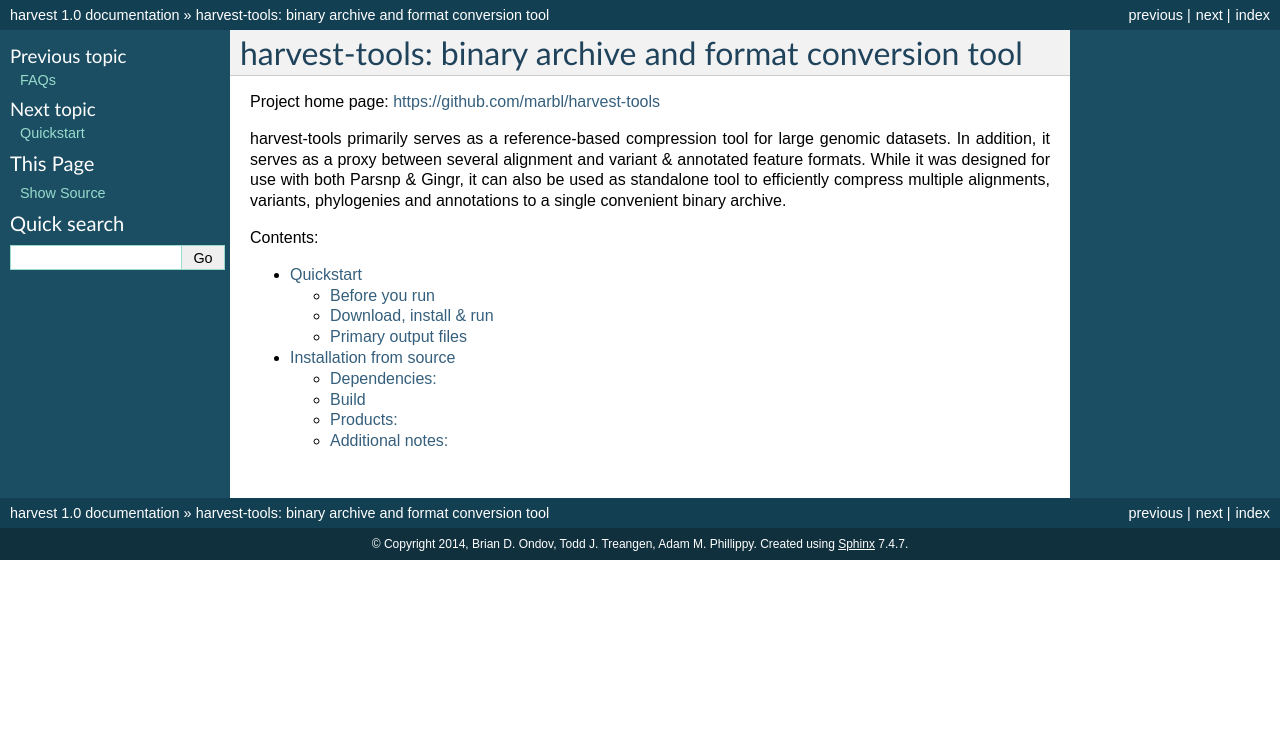
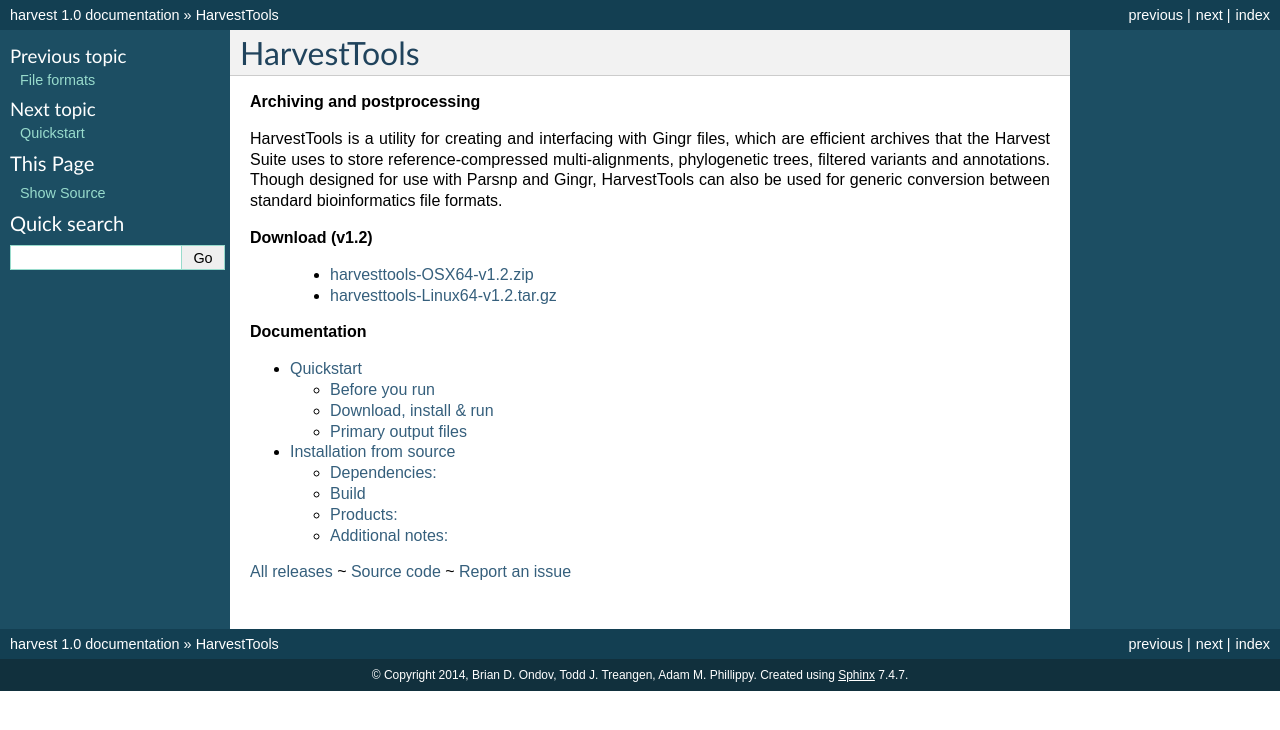
Before and after one commit to marbl/harvest, a Sphinx documentation site: the page built from docs/content/harvest-tools.rst, in a window 1280 px wide. Shown: the top 730 px of the page. Built offline with Sphinx 7.4.7, drawn with Linux system fonts in a browser that asks for light colours; pages that are not in the unit, such as notebooks, are missing from menus.

Commit message:
HarvestTools update and sidebar cleanup

```diff
--- a/docs/content/harvest-tools.rst
+++ b/docs/content/harvest-tools.rst
@@ -1,12 +1,20 @@
-=================================================================
-harvest-tools: binary archive and format conversion tool
-=================================================================
+============
+HarvestTools
+============
+**Archiving and postprocessing**
 
-Project home page: https://github.com/marbl/harvest-tools
+HarvestTools is a utility for creating and interfacing with Gingr files, which
+are efficient archives that the Harvest Suite uses to store reference-compressed
+multi-alignments, phylogenetic trees, filtered variants and annotations. Though
+designed for use with Parsnp and Gingr, HarvestTools can also be used for
+generic conversion between standard bioinformatics file formats.
 
-harvest-tools primarily serves as a reference-based compression tool for large genomic datasets. In addition, it serves as a proxy between several alignment and variant & annotated feature formats. While it was designed for use with both Parsnp & Gingr, it can also be used as standalone tool to efficiently compress multiple alignments, variants, phylogenies and annotations to a single convenient binary archive.
+**Download (v1.2)**
 
-Contents:
+ * `harvesttools-OSX64-v1.2.zip <https://github.com/marbl/harvest-tools/releases/download/v1.2/harvesttools-OSX64-v1.2.zip/>`_
+ * `harvesttools-Linux64-v1.2.tar.gz <https://github.com/marbl/harvest-tools/releases/download/v1.2/harvesttools-Linux64-v1.2.tar.gz/>`_
+
+**Documentation**
 
 .. toctree::
    :maxdepth: 2
@@ -19,3 +27,9 @@
    harvest/tutorial
    harvest/source
    harvest/license
+
+`All releases`_ ~ `Source code`_ ~ `Report an issue`_
+
+.. _All releases: https://github.com/marbl/harvest-tools/releases
+.. _Source code: https://github.com/marbl/harvest-tools
+.. _Report an issue: https://github.com/marbl/harvest-tools/issues
--- a/docs/index.rst
+++ b/docs/index.rst
@@ -38,6 +38,6 @@
 .. toctree::
    :hidden:
 
+   content/parsnp
    content/gingr
-   content/parsnp
    content/harvest-tools
```
Also changed, not shown: docs/content/parsnp.rst (+4 -3 lines).
